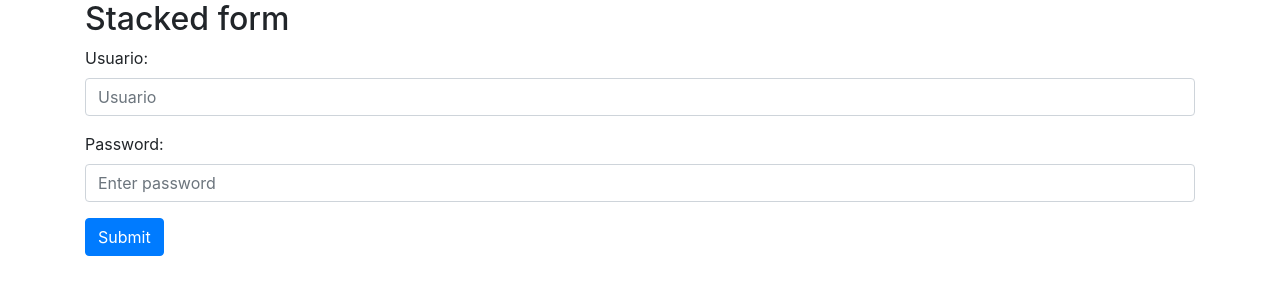
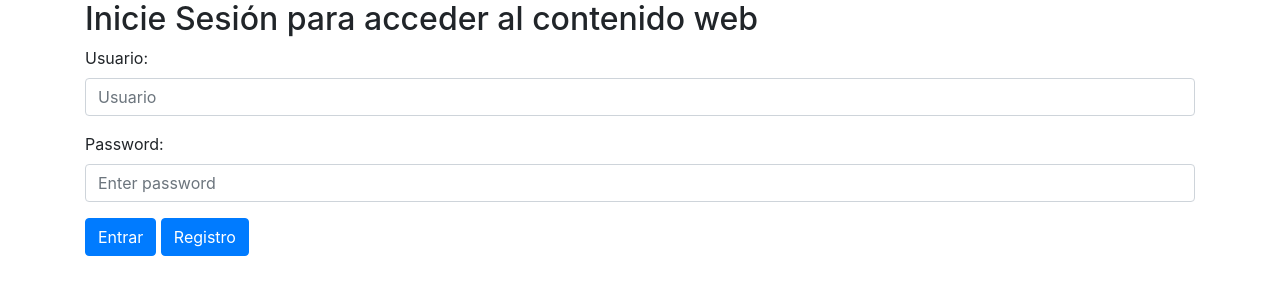
Before and after one commit to Danichu300/eSportsMaster, a PHP site: page /pruebas/ in a window 1280 px wide. Shown: the top 300 px of the page. Run offline with PHP 8.4, Linux system fonts and the light colour scheme.

Commit message:
Boton registro con promise

```diff
--- a/controlador_login.php
+++ b/controlador_login.php
@@ -9,7 +9,6 @@ $usuario = $_POST["usuario"];
 $password =  $_POST["password"];
 $sql = "SELECT * FROM usuario";
 $result = $conn->query($sql);
-echo "<br>";
 if($result->num_rows > 0){
   while($row = $result->fetch_assoc()){
     if($usuario == $row["nombre_usuario"] && $password == $row["password"]){
--- a/index.php
+++ b/index.php
@@ -1,7 +1,7 @@
 <?php
 
 session_start();
-//SI el usuario esta vació te manda a la pantalla de loguin
+//SI el usuario esta vacío te manda a la pantalla de loguin
 if (isset($_SESSION['nombre_usuario'])) {
 
         header('location: home.html');
--- a/pantalla_login.php
+++ b/pantalla_login.php
@@ -12,7 +12,7 @@
 <body>
 
 <div class="container">
-  <h2>Stacked form</h2>
+  <h2>Inicie Sesión para acceder al contenido web</h2>
   <form action="controlador_login.php" method="post">
     <div class="form-group">
       <label for="usuario">Usuario:</label>
@@ -22,9 +22,28 @@
       <label for="password">Password:</label>
       <input type="password" class="form-control" id="password" placeholder="Enter password" name="password">
     </div>
-    <button type="submit" class="btn btn-primary">Submit</button>
+    <button type="submit" class="btn btn-primary">Entrar</button>
+    <button class="btn btn-primary" id="registro">Registro</button>
   </form>
 </div>
+    <script>
 
+        let btnregistro = document.querySelector('#registro');
+
+        btnregistro.addEventListener('click',(event) => {
+
+            event.preventDefault();
+            let usuario = document.querySelector('#usuario').value;
+            let password = btoa(document.querySelector('#password').value);
+
+            let xhr = new XMLHttpRequest();
+
+            xhr.open('POST','http://localhost/pruebas/eSportsReview/controlador_registro.php');
+
+            xhr.send(`usuario=${usuario}&password=${password}`);
+            //fetch('http://localhost/pruebas/eSportsReview/controlador_registro.php', {method: 'post',body: `usuario=${document.querySelector('#usuario').value}&password=${btoa(document.querySelector('#password').value)}`})
+            });
+
+    </script>
 </body>
 </html>
```
Also changed, not shown: controlador_registro.php (added, +23 -0 lines), 1 other file.
